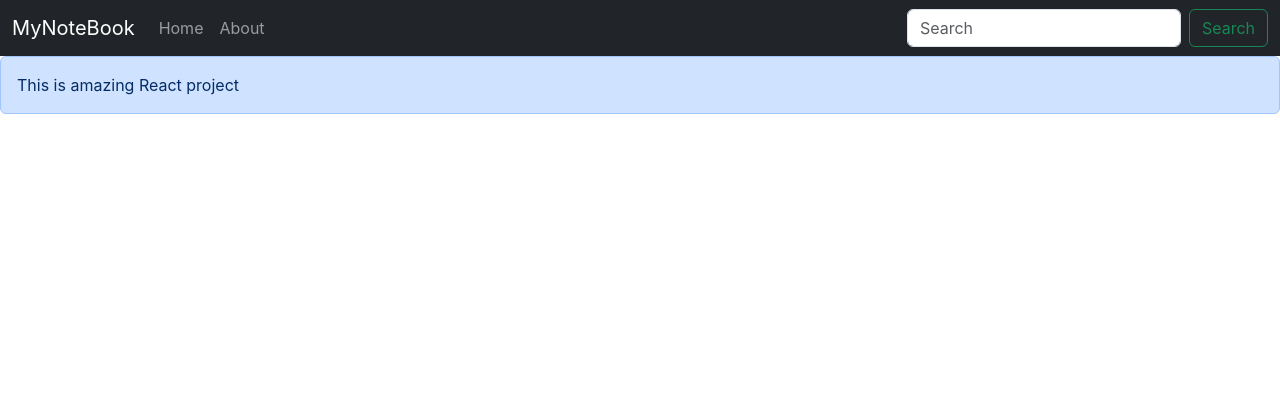
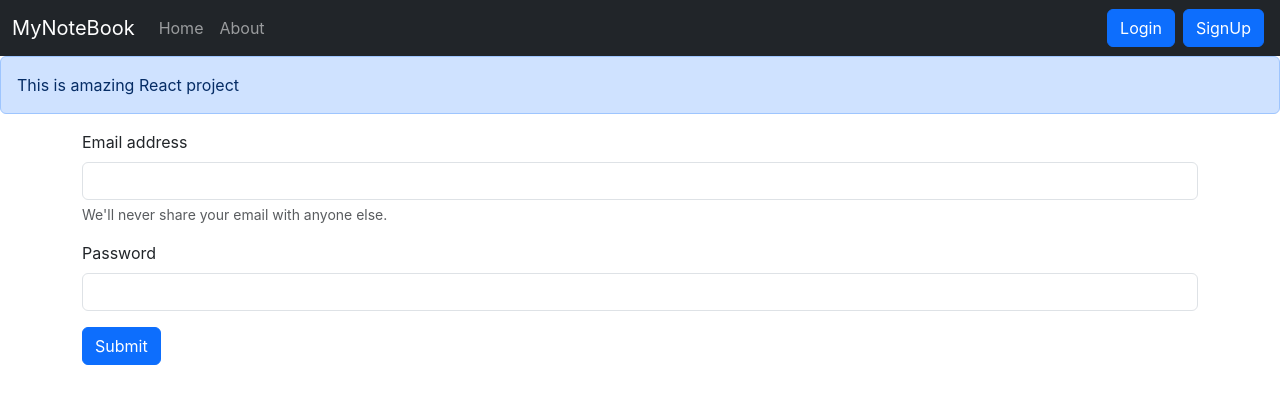
Before and after one commit to Tuhin114/MyNoteBook-Frontend, a React (Create React App) app: page /login in a window 1280 px wide. Shown: the top 404 px of the page. Built offline with nearby package versions, Linux system fonts and the light colour scheme.

Commit message:
Fixes the login issue

```diff
--- a/src/App.js
+++ b/src/App.js
@@ -4,6 +4,8 @@
 import { BrowserRouter, Routes, Route } from "react-router-dom";
 import NoteState from "./context/notes/NoteState";
 import Alert from "./components/Alert";
+import Login from "./components/Login";
+import SignUp from "./components/SignUp";
 
 function App() {
   return (
@@ -16,6 +18,8 @@
             <Routes>
               <Route exact path="/home" element={<Home />}></Route>
               <Route exact path="/about" element={<About />}></Route>
+              <Route exact path="/login" element={<Login />}></Route>
+              <Route exact path="/signup" element={<SignUp />}></Route>
             </Routes>
           </div>
         </BrowserRouter>
--- /dev/null
+++ b/src/components/Login.js
@@ -0,0 +1,88 @@
+import React, { useState } from "react";
+import { useNavigate } from "react-router-dom";
+
+const Login = () => {
+  const [credential, setCredential] = useState({ email: "", password: "" });
+  const [error, setError] = useState(null);
+  const [loading, setLoading] = useState(false);
+  let navigate = useNavigate();
+
+  const handleSubmit = async (e) => {
+    e.preventDefault();
+    setLoading(true);
+    setError(null);
+
+    try {
+      const response = await fetch("http://localhost:5000/api/auth/login", {
+        method: "POST",
+        headers: {
+          "Content-Type": "application/json",
+        },
+        body: JSON.stringify({
+          email: credential.email,
+          password: credential.password,
+        }),
+      });
+
+      const json = await response.json();
+      console.log(json); // Log the response
+      if (response.ok) {
+        localStorage.setItem("token", json.authtoken);
+        navigate("/home");
+      } else {
+        setError("Invalid email or password.");
+      }
+    } catch (error) {
+      console.error("Error:", error);
+      setError("An error occurred. Please try again.");
+    } finally {
+      setLoading(false);
+      setCredential({ email: "", password: "" }); // Clear input fields
+    }
+  };
+
+  const onChange = (e) => {
+    setCredential({ ...credential, [e.target.name]: e.target.value });
+  };
+
+  return (
+    <form onSubmit={handleSubmit}>
+      <div className="mb-3">
+        <label htmlFor="email" className="form-label">
+          Email address
+        </label>
+        <input
+          type="email"
+          className="form-control"
+          name="email"
+          value={credential.email}
+          onChange={onChange}
+          id="email"
+          aria-describedby="emailHelp"
+        />
+        <div id="emailHelp" className="form-text">
+          We'll never share your email with anyone else.
+        </div>
+      </div>
+      <div className="mb-3">
+        <label htmlFor="password" className="form-label">
+          Password
+        </label>
+        <input
+          type="password"
+          className="form-control"
+          name="password"
+          value={credential.password}
+          onChange={onChange}
+          id="password"
+        />
+      </div>
+      {error && <div className="text-danger">{error}</div>}
+      <button type="submit" className="btn btn-primary" disabled={loading}>
+        {loading ? "Loading..." : "Submit"}
+      </button>
+    </form>
+  );
+};
+
+export default Login;
--- a/src/components/Navbar.js
+++ b/src/components/Navbar.js
@@ -51,15 +51,12 @@
             </li>
           </ul>
           <form className="d-flex" role="search">
-            <input
-              className="form-control me-2"
-              type="search"
-              placeholder="Search"
-              aria-label="Search"
-            />
-            <button className="btn btn-outline-success" type="submit">
-              Search
-            </button>
+            <Link className="btn btn-primary mx-1" to="/login" role="button">
+              Login
+            </Link>
+            <Link className="btn btn-primary mx-1" to="/signup" role="button">
+              SignUp
+            </Link>
           </form>
         </div>
       </div>
--- /dev/null
+++ b/src/components/SignUp.js
@@ -0,0 +1,7 @@
+import React from "react";
+
+const SignUp = () => {
+  return <div>I am SignUp</div>;
+};
+
+export default SignUp;
```
Also changed, not shown: 1 other file (tests, documents, lock files or other folders).
